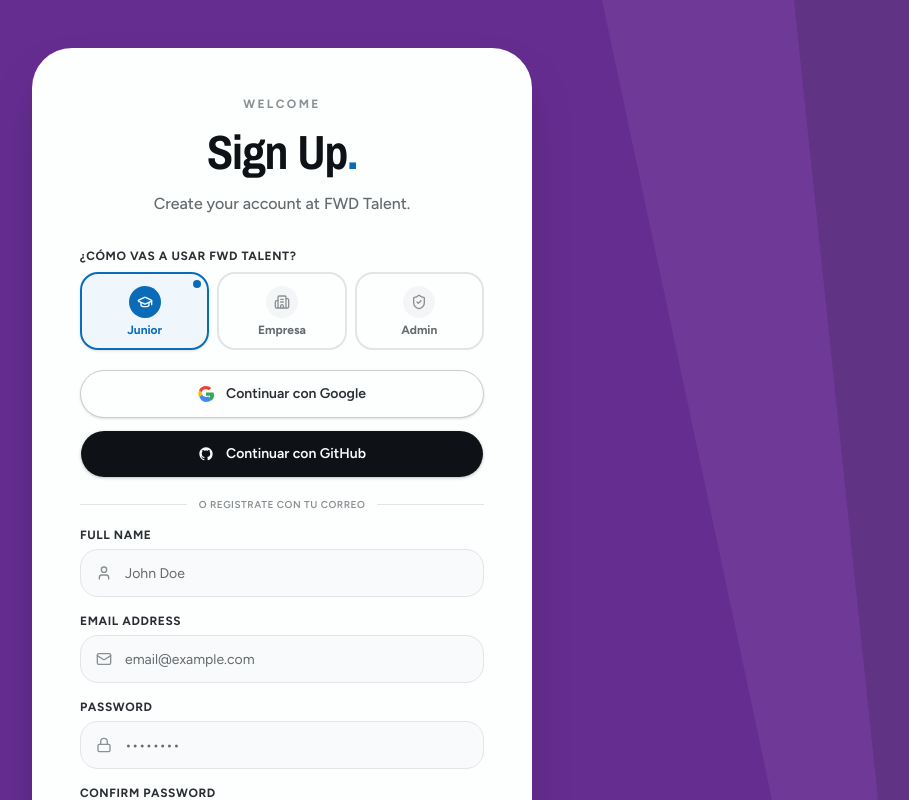
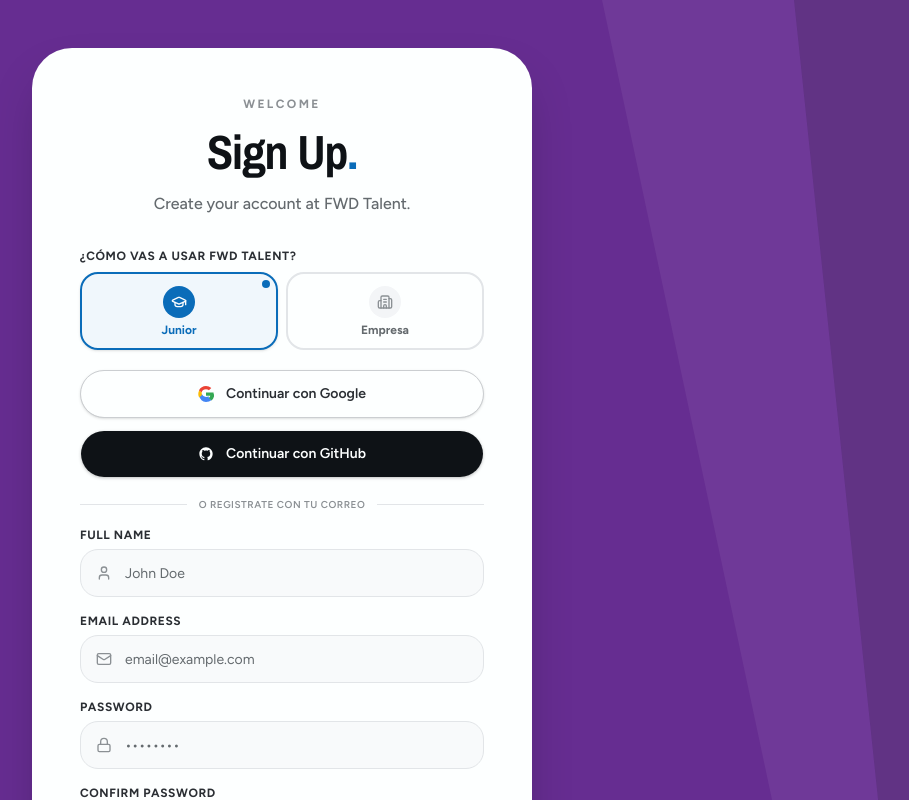
Before and after one commit to ErrolFallas/Marketplace_FWD, a Next.js app: page /en/register in a window 1280 px wide. Shown: the top 800 px of the page, without its empty margins (358-1267 px from the left). Built offline with nearby package versions, Linux system fonts and the light colour scheme; no server answers.

Commit message:
refactor: quitar la tarjeta Admin del RoleSelector publico de registro
El rol Admin no debe ofrecerse en el registro publico; el servidor ya lo rechaza.

Grid ajustado a 2 columnas.

```diff
--- a/src/components/features/auth/RoleSelector.tsx
+++ b/src/components/features/auth/RoleSelector.tsx
@@ -1,7 +1,7 @@
 'use client'
 
 import React from 'react'
-import { GraduationCap, Building2, ShieldCheck } from 'lucide-react'
+import { GraduationCap, Building2 } from 'lucide-react'
 import type { UserRole } from '@/types'
 
 interface RoleSelectorProps {
@@ -28,12 +28,6 @@
     description: 'Publico proyectos',
     icon: Building2,
   },
-  {
-    value: 'admin',
-    label: 'Admin',
-    description: 'Gestiono la plataforma',
-    icon: ShieldCheck,
-  },
 ]
 
 export function RoleSelector({ selected, onChange, label }: RoleSelectorProps) {
@@ -44,7 +38,7 @@
           {label}
         </p>
       )}
-      <div className="grid grid-cols-3 gap-2">
+      <div className="grid grid-cols-2 gap-2">
         {ROLES.map((role) => {
           const Icon = role.icon
           const isSelected = selected === role.value
```
